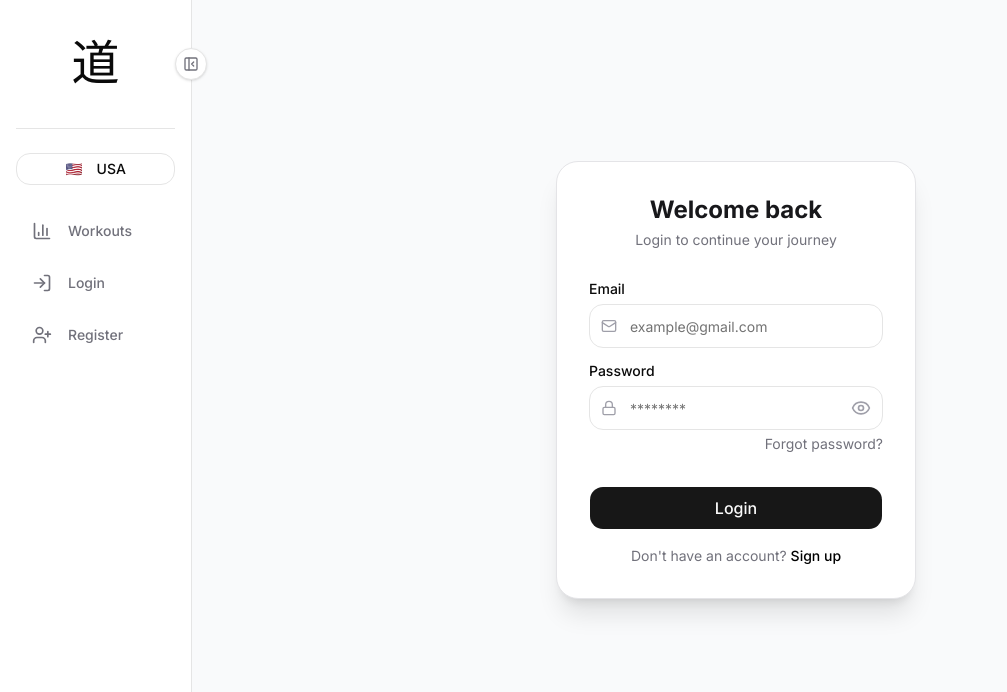
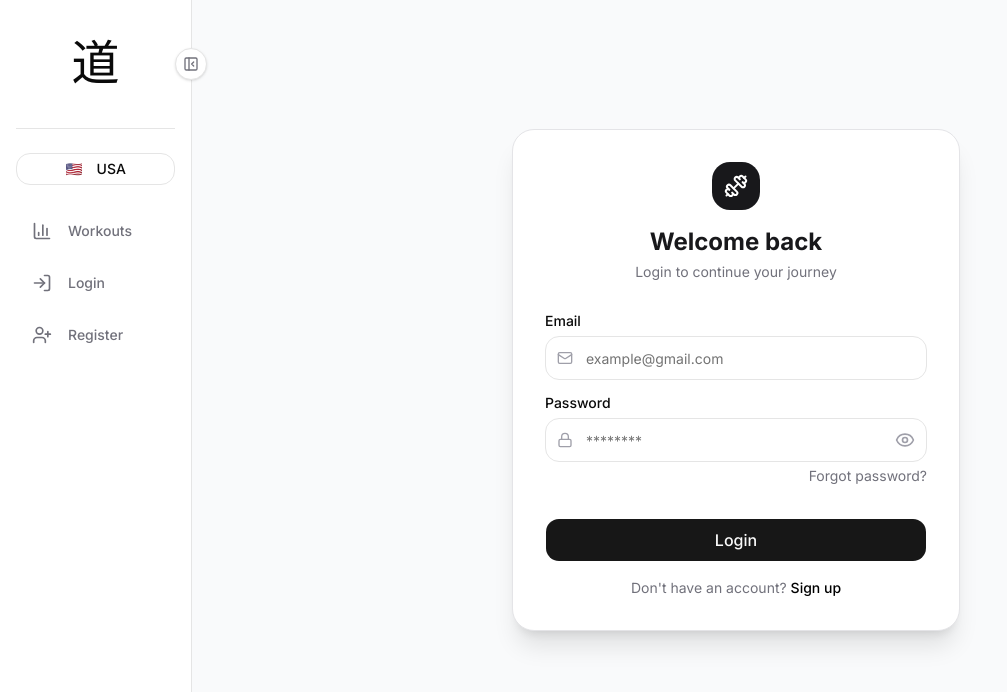
Before and after one commit to vfb-dev/mini-fit, a Next.js app in the folder frontend/: page /login in a window 1280 px wide. Shown: the top 692 px of the page, without its empty margins (0-1007 px from the left). Built offline with nearby package versions, Linux system fonts and the light colour scheme; no server answers; a web font is replaced by a local one.

Commit message:
Login Page UI Adjust

```diff
--- a/frontend/app/login/page.tsx
+++ b/frontend/app/login/page.tsx
@@ -1,6 +1,6 @@
 "use client";
 
-import { Mail, Lock, Eye, EyeOff } from "lucide-react";
+import { Mail, Lock, Eye, EyeOff, Dumbbell } from "lucide-react";
 
 import { useState } from "react";
 
@@ -46,8 +46,11 @@ export default function LoginPage() {
   return (
     <div className="min-h-screen flex items-center justify-center px-4 pb-10">
       {/* Card */}
-      <div className="w-full md:w-90 bg-white rounded-3xl shadow-xl border border-zinc-200 p-8">
+      <div className="w-full md:w-md bg-white rounded-3xl shadow-xl border border-zinc-200 p-8">
         {/* Header */}
+        <div className="mx-auto mb-4 flex size-12 items-center justify-center rounded-2xl bg-zinc-900 text-white">
+          <Dumbbell className="size-6" />
+        </div>
         <div className="mb-8 text-center">
           <h1 className="text-2xl font-bold text-zinc-900">Welcome back</h1>
 
```
